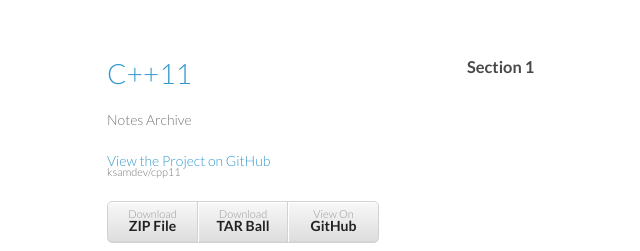
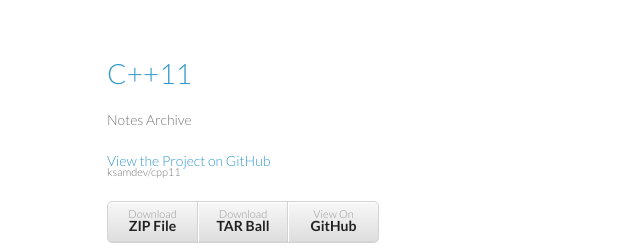
Before and after one commit to musasesay/cpp11, a Jekyll site: the page built from _pages/notes.md, in a window 1280 px wide. Shown: the top 251 px of the page, without its empty margins (103-743 px from the left). Built offline with Jekyll 4.4.1, drawn with Linux system fonts in a browser that asks for light colours; Markdown is read by kramdown in place of the engine named in the settings.

Commit message:
Hide empty sections in category archives

```diff
--- a/_config.yml
+++ b/_config.yml
@@ -11,7 +11,7 @@
   - name: exercises
     description: exercises for chapters
 
-sections: 1
+sections: 44
 
 baseurl: /cpp11
 markdown: redcarpet
--- a/_layouts/category.html
+++ b/_layouts/category.html
@@ -3,13 +3,22 @@
 ---
 <div id="post">
     {% for section in (1..site.sections) %}
-    <h3>Section {{ section }}</h3>
         {% assign tag = section | prepend:"section_" %}
+        {% assign section_has_posts = false %}
         {% for post in site.categories[page.category] %}
             {% if post.tags contains tag %}
-            <h5>{{ post.date | date_to_string }} &raquo;
-                <a href="{{ site.baseurl }}{{ post.url }}">{{ post.title }}</a></h5>
+                {% assign section_has_posts = true %}
             {% endif %}
         {% endfor %}
+
+        {% if section_has_posts %}
+        <h3>Section {{ section }}</h3>
+            {% for post in site.categories[page.category] %}
+                {% if post.tags contains tag %}
+                <h5>{{ post.date | date_to_string }} &raquo;
+                    <a href="{{ site.baseurl }}{{ post.url }}">{{ post.title }}</a></h5>
+                {% endif %}
+            {% endfor %}
+        {% endif %}
     {% endfor %}
 </div>
```
